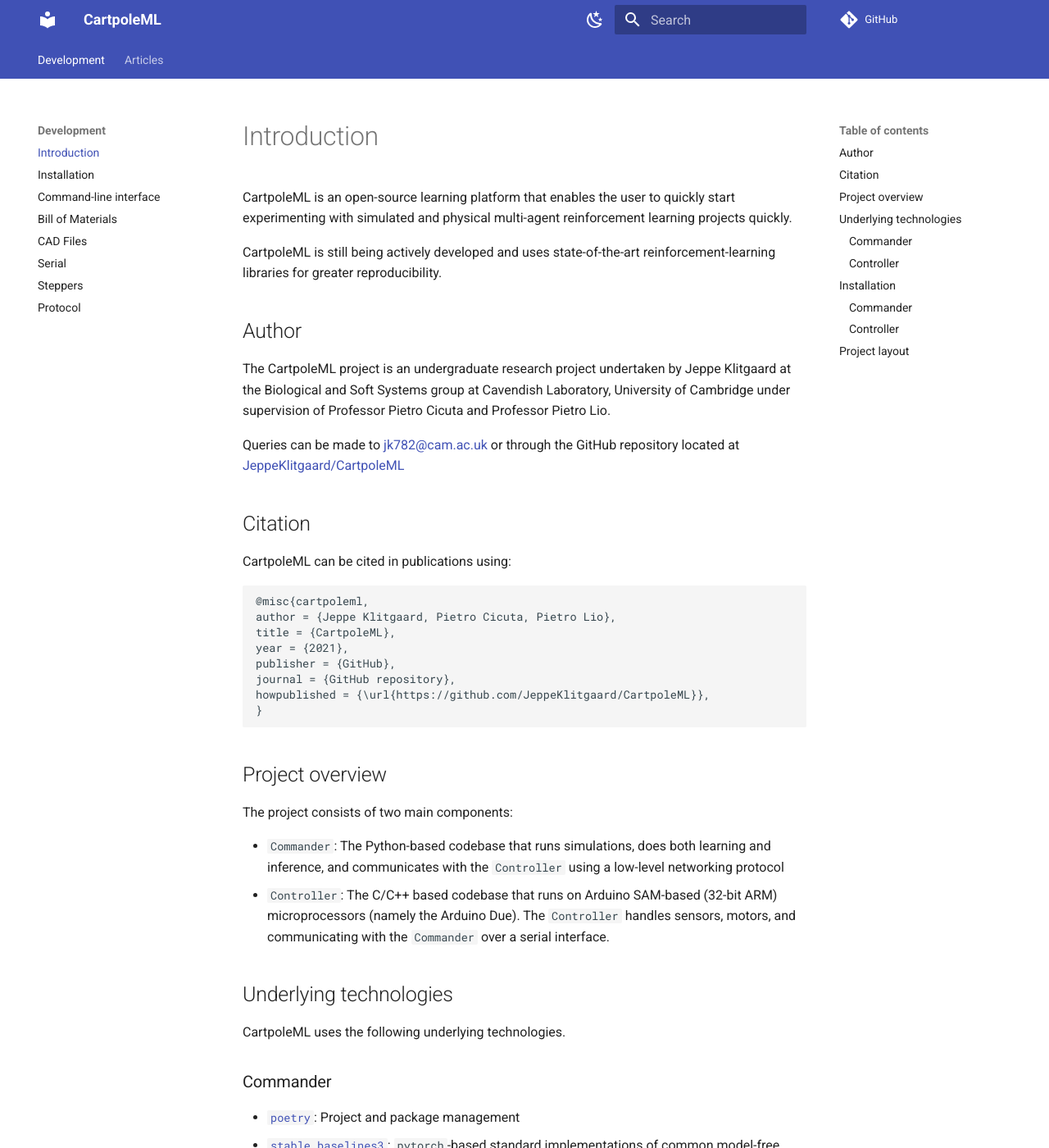
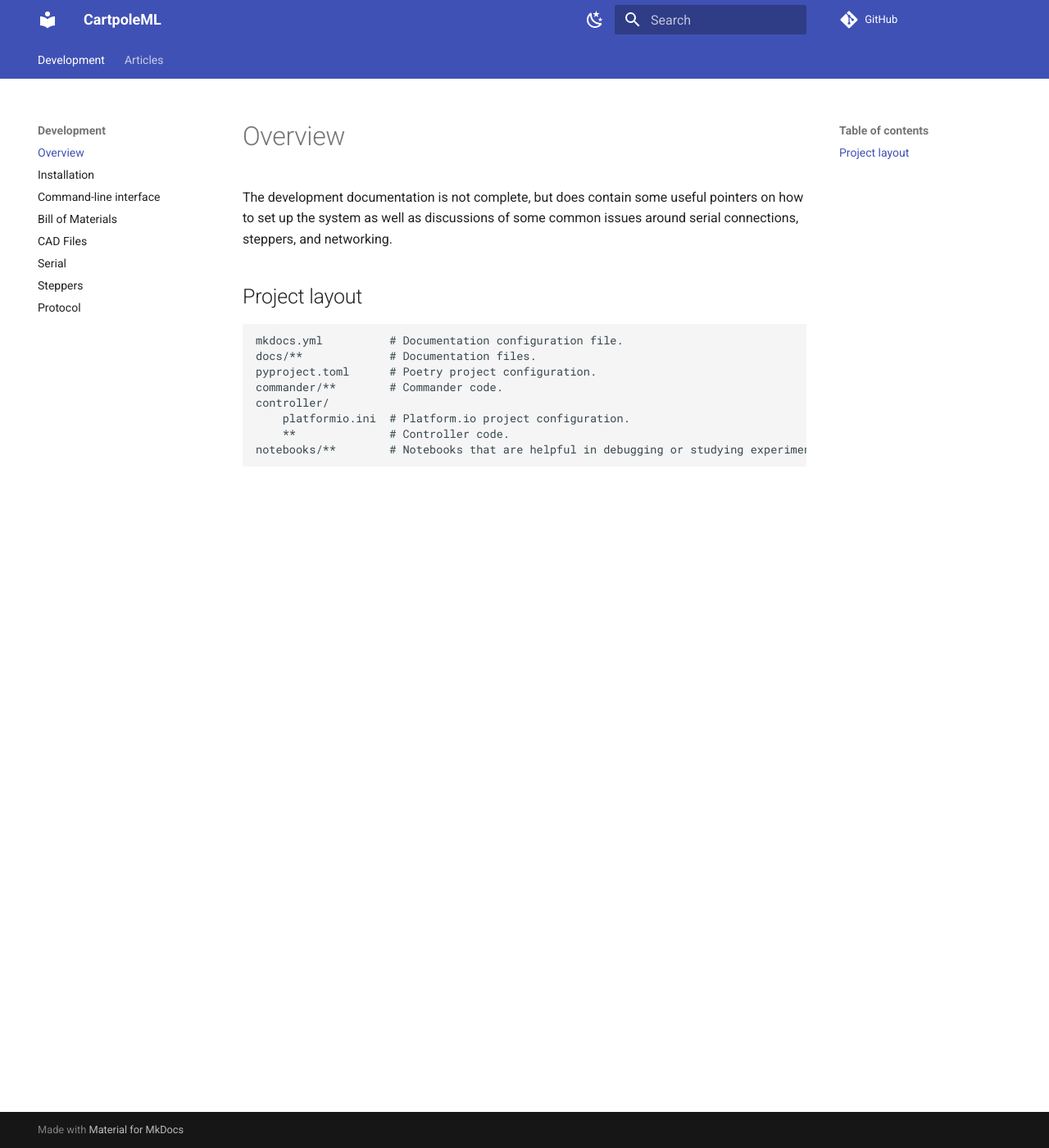
Before and after one commit to JeppeKlitgaard/CartER, an MkDocs documentation site: the page built from docs/development/index.md, in a window 1280 px wide and 1400 px high. Shown: the whole window at 82% size. Built offline with MkDocs 1.6.1 and Material for MkDocs 9.7.7, drawn with Linux system fonts in a browser that asks for light colours; comment, search, counter and statistics services are not loaded; some of the changed text lies outside the part shown.

```diff
--- a/docs/development/index.md
+++ b/docs/development/index.md
@@ -1,70 +1,8 @@
-# Introduction
+# Overview
 
-CartpoleML is an open-source learning platform that enables the user to quickly
-start experimenting with simulated and physical multi-agent reinforcement learning
-projects quickly.
-
-CartpoleML is still being actively developed and uses state-of-the-art
-reinforcement-learning libraries for greater reproducibility.
-
-## Author
-
-The CartpoleML project is an undergraduate research project undertaken by Jeppe Klitgaard
-at the Biological and Soft Systems group at Cavendish Laboratory, University of Cambridge
-under supervision of Professor Pietro Cicuta and Professor Pietro Lio.
-
-Queries can be made to [jk782@cam.ac.uk](mailto:jk782@cam.ac.uk) or through the GitHub
-repository located at [JeppeKlitgaard/CartpoleML](https://github.com/JeppeKlitgaard/CartpoleML)
-
-## Citation
-
-CartpoleML can be cited in publications using:
-
-    @misc{cartpoleml,
-    author = {Jeppe Klitgaard, Pietro Cicuta, Pietro Lio},
-    title = {CartpoleML},
-    year = {2021},
-    publisher = {GitHub},
-    journal = {GitHub repository},
-    howpublished = {\url{https://github.com/JeppeKlitgaard/CartpoleML}},
-    }
-
-## Project overview
-
-The project consists of two main components:
-
-- `Commander`: The Python-based codebase that runs simulations, does both learning and
-    inference, and communicates with the `Controller` using a low-level networking protocol
-- `Controller`: The C/C++ based codebase that runs on Arduino SAM-based (32-bit ARM) microprocessors (namely the Arduino Due). The `Controller` handles sensors, motors, and communicating with the `Commander` over a serial interface.
-
-
-## Underlying technologies
-
-CartpoleML uses the following underlying technologies.
-
-### Commander
-
-- [`poetry`](https://python-poetry.org/): Project and package management
-- [`stable_baselines3`](https://stable-baselines3.readthedocs.io/): `pytorch`-based standard implementations of common model-free
-    reinforcement learning algorithms
-- [`tensorboard`](https://www.tensorflow.org/tensorboard): For studying parameters and other output from the experiments
-- [`pettingzoo`](https://www.pettingzoo.ml/): Standardising the multi-agent environment
-
-### Controller
-
-- [`platformio`](https://platformio.org/): Framework for embedded programming
-
-## Installation
-First clone the CartpoleML repository.
-
-### Commander
-1. Install `poetry`
-2. Run `poetry install`
-
-### Controller
-1. Install `platformio`
-2. Run `pio lib install` in the `./controller` folder
-3. Run `pio run`
+The development documentation is not complete, but does contain some useful pointers
+on how to set up the system as well as discussions of some common issues
+around serial connections, steppers, and networking.
 
 ## Project layout
 
```
Also changed, not shown: other parts of docs/development/index.md (+1 -1 lines), docs/development/bom.md (+5 -0 lines), docs/index.md (added, +55 -0 lines), 1 other file.
